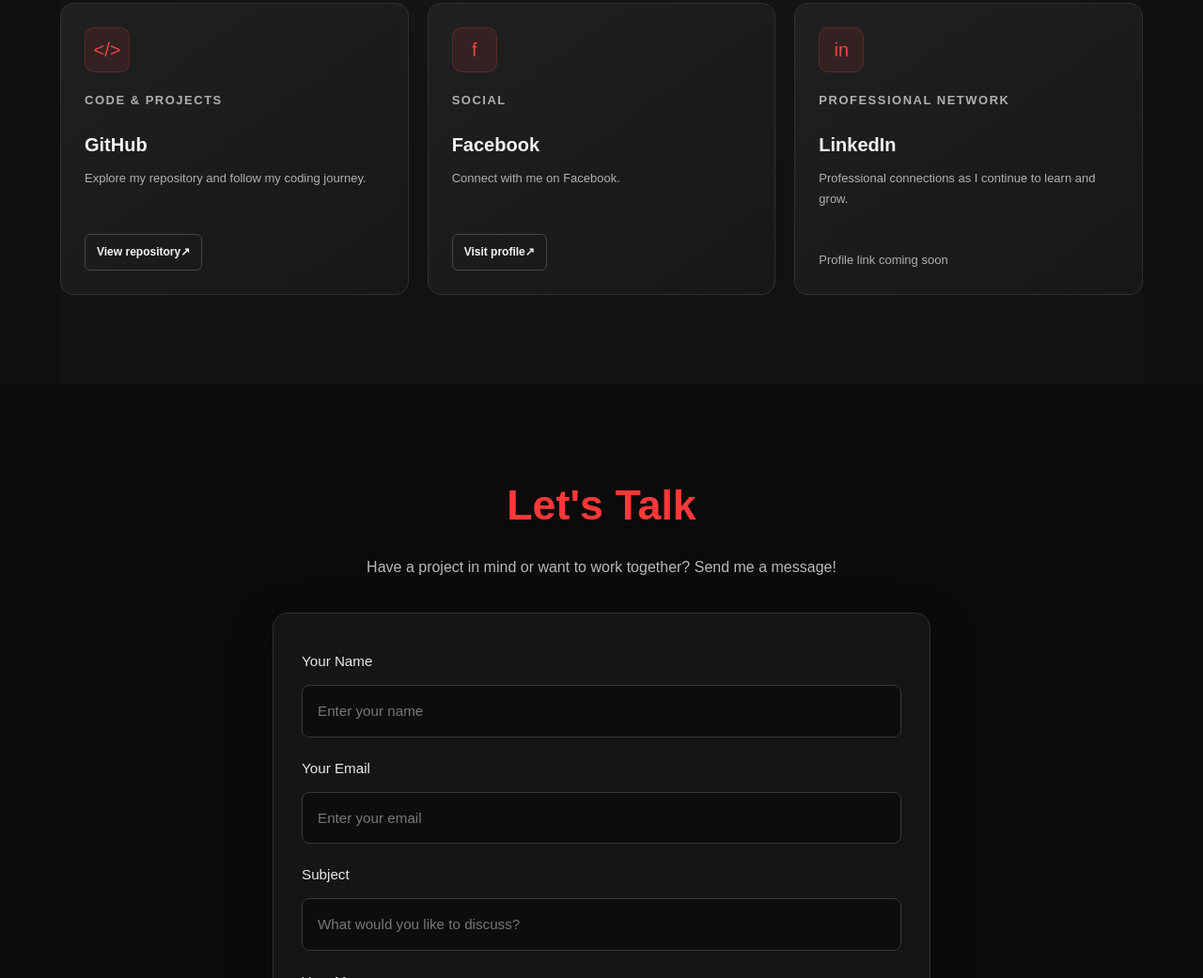
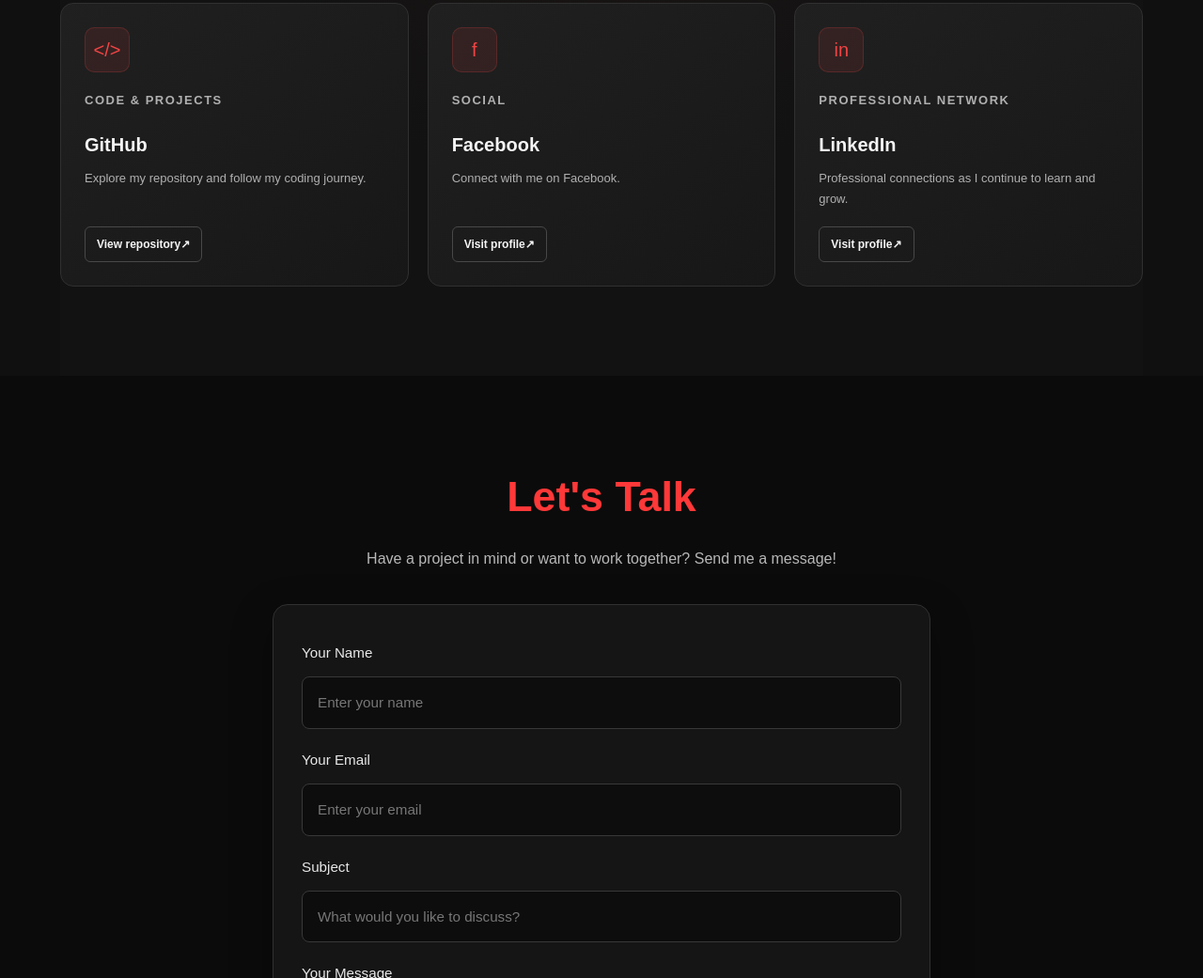
Before and after one commit to ebubechukwubright10/bright-portfolio, a plain HTML site: page index.html in a window 1280 px wide. Shown: the part 3754-4795 px from the top of the page at 94% size. Drawn offline with Linux system fonts and the light colour scheme.

Commit message:
Add LinkedIn profile link to contact card

```diff
--- a/index.html
+++ b/index.html
@@ -436,7 +436,12 @@
           <p class="contact-type">PROFESSIONAL NETWORK</p>
           <h3>LinkedIn</h3>
           <p>Professional connections as I continue to learn and grow.</p>
-          <span class="profile-status">Profile link coming soon</span>
+          <a class="contact-link"
+             href="https://www.linkedin.com/in/bright-ebubechukwu-006080446/"
+             target="_blank"
+             rel="noopener noreferrer">
+            Visit profile <span aria-hidden="true">↗</span>
+          </a>
         </article>
       </div>
     </section>
```
